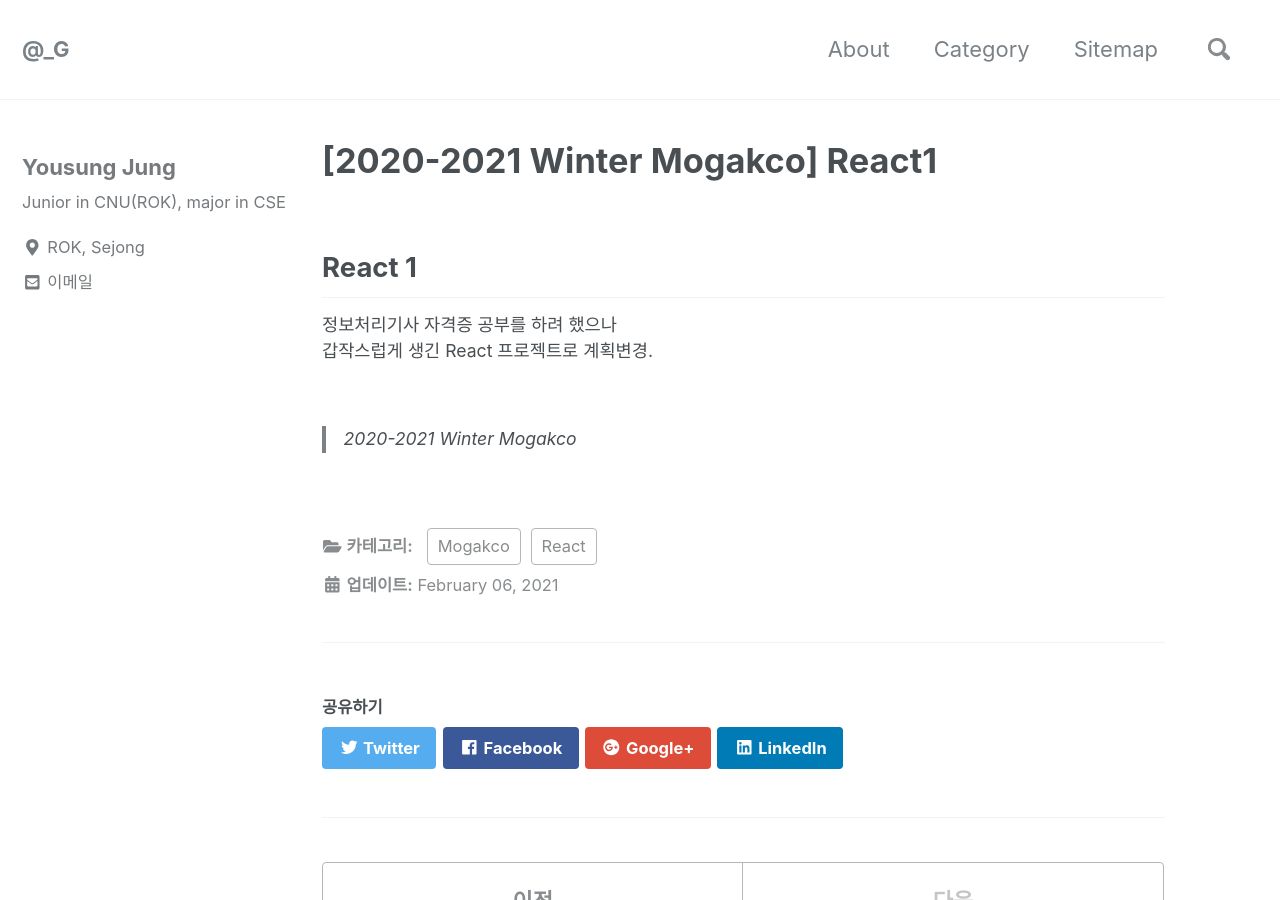
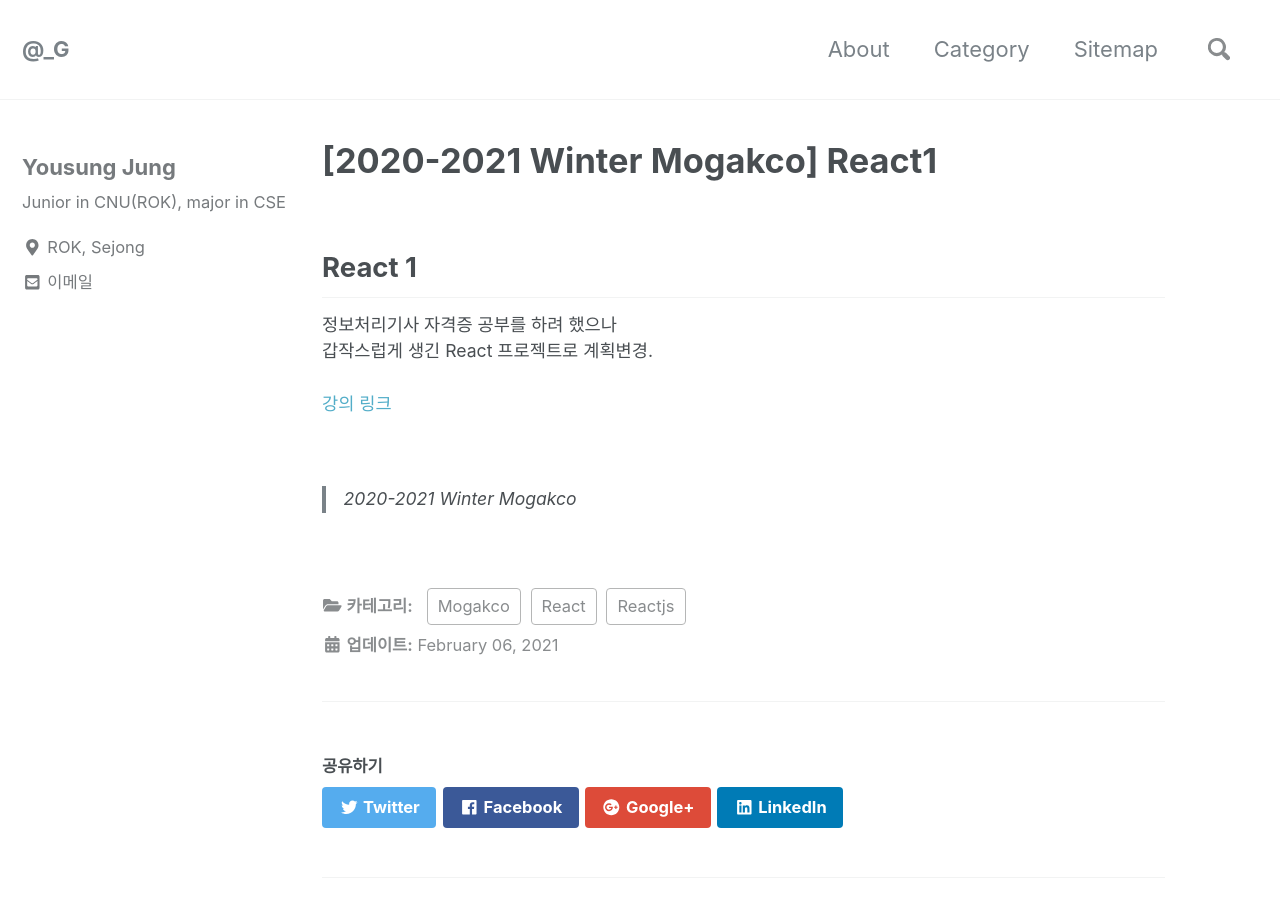
Before and after one commit to can019/can019.github.io, a Jekyll site: the page built from _posts/2021-02-06-Mogakco_7.md, in a window 1280 px wide and 900 px high. Built offline with Jekyll 4.4.1, drawn with Linux system fonts in a browser that asks for light colours; nearby versions of some CDN libraries.

Commit message:
modify post

```diff
--- a/_posts/2021-02-06-Mogakco_7.md
+++ b/_posts/2021-02-06-Mogakco_7.md
@@ -1,7 +1,7 @@
 ---
 title: "[2020-2021 Winter Mogakco] React1"
 date: 2021-02-06 19:02:50 -0400
-categories: Mogakco React
+categories: Mogakco React Reactjs
 ---
 ## React 1
 
@@ -9,6 +9,14 @@ categories: Mogakco React
 <div style = "font-size : 0.8em"><!--biggest-->
    정보처리기사 자격증 공부를 하려 했으나<br/>
    갑작스럽게 생긴 React 프로젝트로 계획변경.<br/><br/>
+
+   <a href = "https://www.inflearn.com/course/react-%EA%B0%95%EC%A2%8C-velopert#">강의 링크</a><br/><br/>
+
+  <div><!--major4-->
+          <h3 style = "font-size :1.2em"></h3><!--title of major4-->
+            <div style = "margin-left : 3%"><!--Article of major4-->
+            </div><!--Article of major4-->
+      </div><!--major4-->
   <div><!--<blockquote-->
     <blockquote>
       2020-2021 Winter Mogakco<br/>
```
